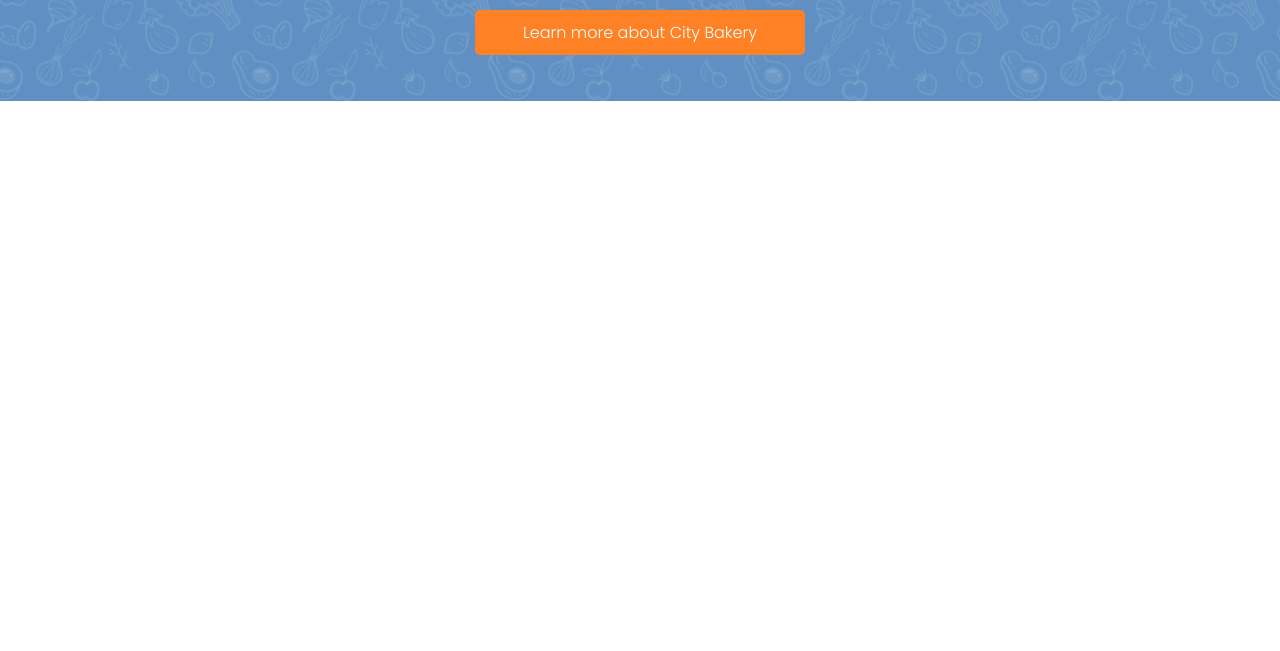
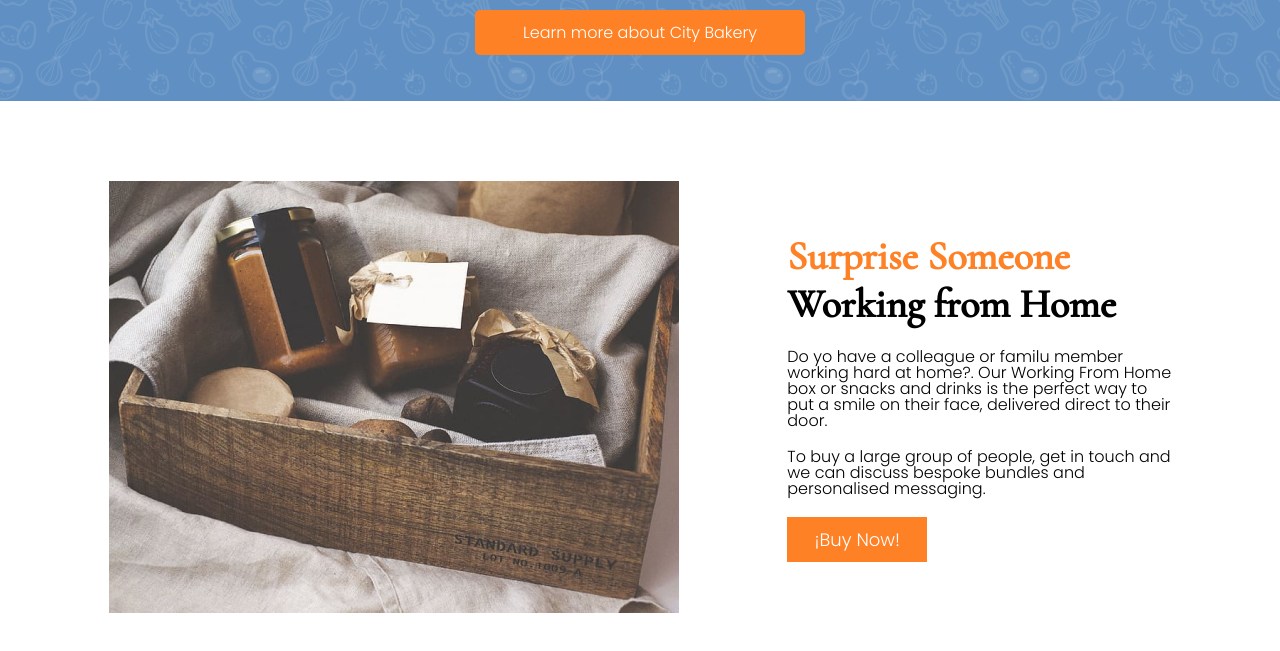
Before and after one commit to BarbaraMazzieri/food-store-landing, a plain HTML site: page index.html in a window 1280 px wide. Shown: the part 2472-3123 px from the top of the page. Before the commit the page ends 2573 px from the top, so only its background shows below. Drawn offline with Linux system fonts and the light colour scheme; a web font is replaced by a local one.

Commit message:
add one more section

```diff
--- a/index.css
+++ b/index.css
@@ -289,3 +289,53 @@
 	color: #ff8126;
 	cursor: pointer;
 }
+.regalos {
+	display: flex;
+	justify-content: space-evenly;
+	align-items: center;
+	width: 100%;
+	margin-top: 80px;
+	margin-bottom: 80px;
+}
+.sorpresa {
+	display: flex;
+	justify-content: space-between;
+	align-items: flex-start;
+	flex-direction: column;
+	width: 30%;
+	gap: 20px;
+}
+.canasta {
+	width: 570px;
+	height: 432px;
+}
+.sorpresa h3 {
+	font-size: 40px;
+	line-height: 48.44px;
+	font-family: 'Cormorant', serif;
+	font-weight: bold;
+	font-weight: 700;
+}
+.sorpresa p {
+	font-family: 'Poppins', sans-serif;
+	font-size: 16px;
+	font-size: medium;
+	font-weight: 500;
+	line-height: 100%;
+}
+.compra-ya {
+	background-color: #ff8126;
+	color: white;
+	width: 140px;
+	height: 45px;
+	border: none;
+	font-family: 'Poppins', sans-serif;
+	font-size: 18px;
+	font-weight: 500;
+}
+.compra-ya:hover {
+	background-color: white;
+	color: #ff8126;
+	border: #ff8126;
+	cursor: pointer;
+}
--- a/index.html
+++ b/index.html
@@ -216,5 +216,23 @@
 			<img src="./imagenes/logo-2.png" alt="logo-cocina" />
 			<button class="botoncito-logo">Learn more about City Bakery</button>
 		</div>
+		<div class="regalos">
+			<img class="canasta" src="./imagenes/Cosas.png" alt="canasta-regalos" />
+			<div class="sorpresa">
+				<h3>
+					<span class="palabra-oferta">Surprise Someone</span> Working from Home
+				</h3>
+				<p>
+					Do yo have a colleague or familu member working hard at home?. Our
+					Working From Home box or snacks and drinks is the perfect way to put a
+					smile on their face, delivered direct to their door.
+				</p>
+				<p>
+					To buy a large group of people, get in touch and we can discuss
+					bespoke bundles and personalised messaging.
+				</p>
+				<button class="compra-ya">¡Buy Now!</button>
+			</div>
+		</div>
 	</body>
 </html>
```
Also changed, not shown: imagenes/Cosas.png (added).
